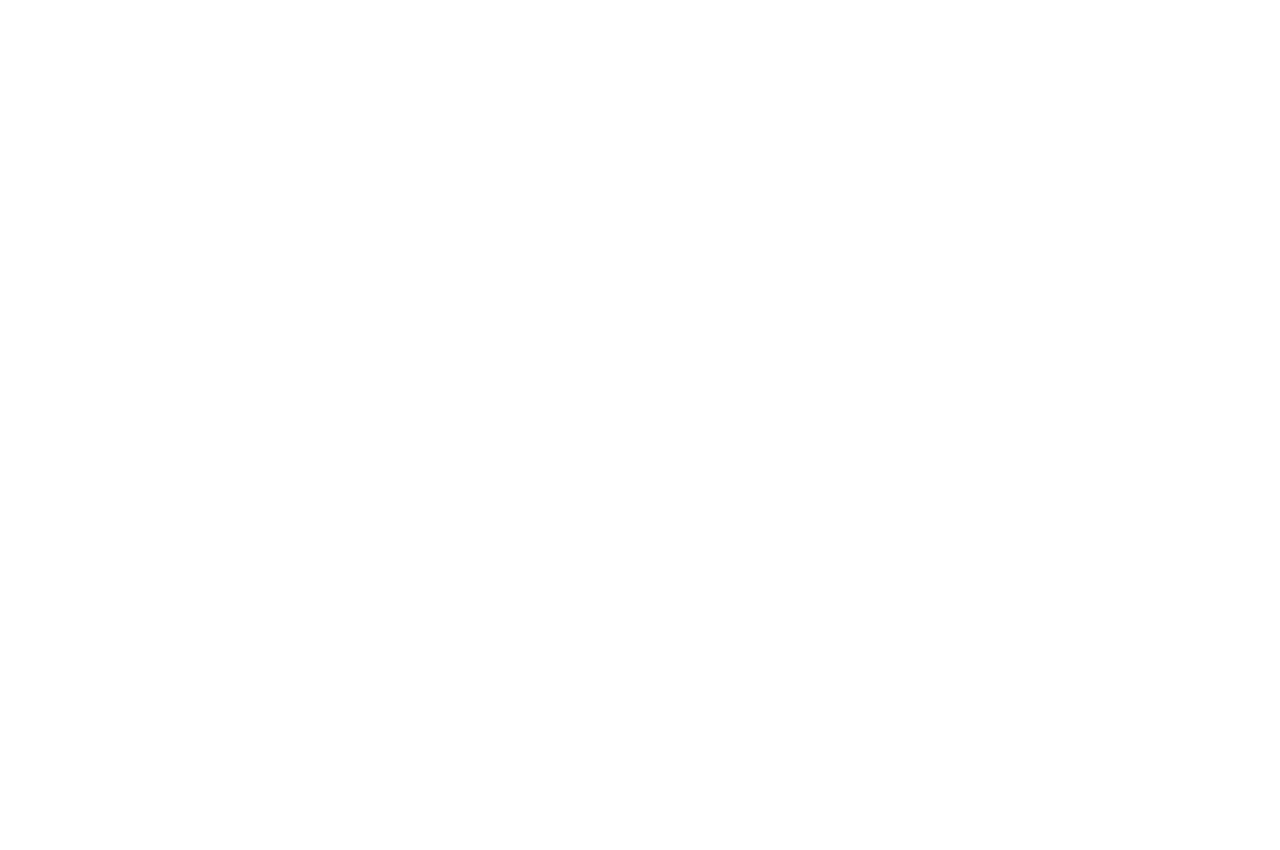
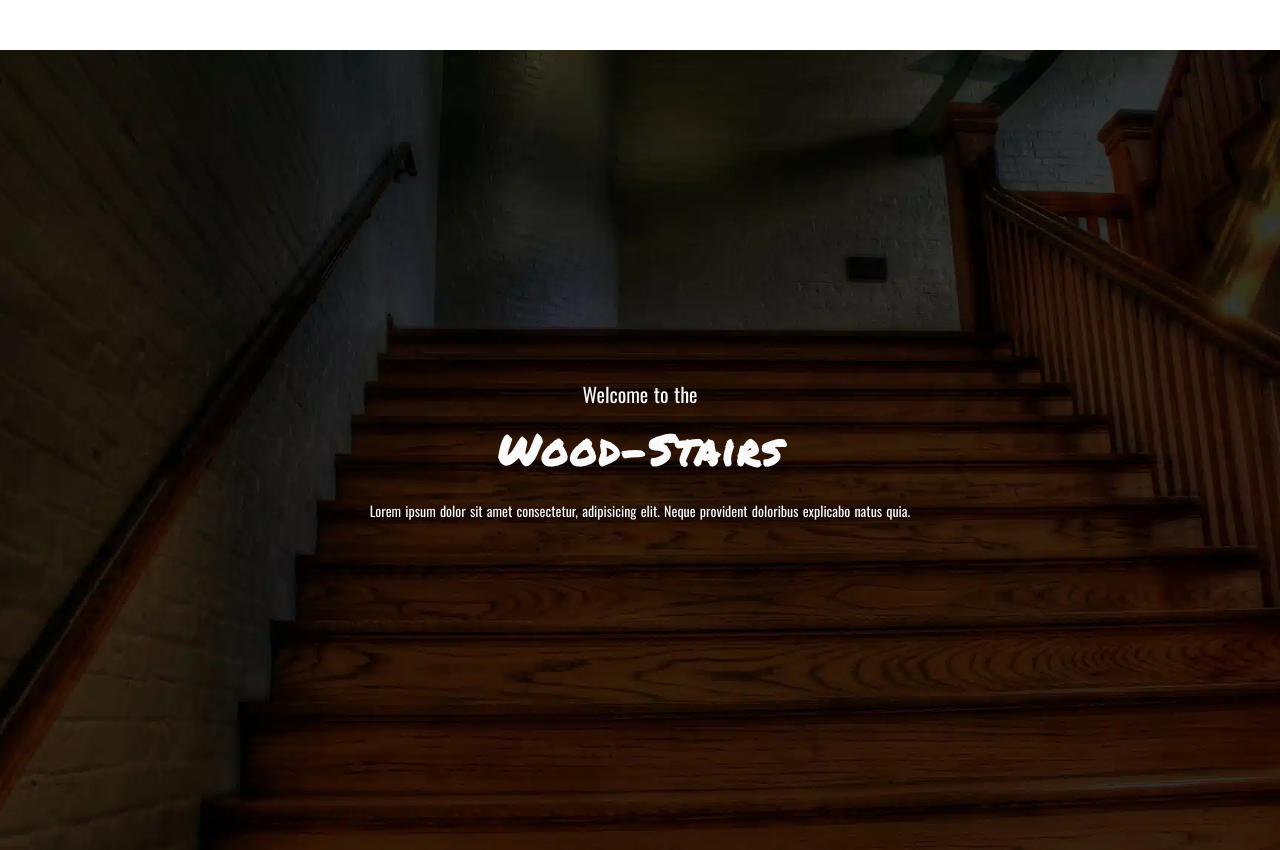
Before and after one commit to SztefkoKamil/wood-stairs, a Nuxt app: page / in a window 1280 px wide. Before the commit the page ends 800 px from the top, so only its background shows below. Built offline with nearby package versions, Linux system fonts and the light colour scheme; a web font is replaced by a local one.

Commit message:
Add Hero content
Background image added.
Texts added.
Styles added.

```diff
--- a/components/Hero.vue
+++ b/components/Hero.vue
@@ -1,3 +1,49 @@
 <template>
-  <div></div>
+  <div class="hero-container">
+    <div class="title-container">
+      <span>Welcome to the</span>
+      <h1>Wood-Stairs</h1>
+      <p>
+        Lorem ipsum dolor sit amet consectetur, adipisicing elit. Neque
+        provident doloribus explicabo natus quia.
+      </p>
+    </div>
+  </div>
 </template>
+
+<style lang="scss">
+.hero-container {
+  background: url('../assets/images/hero-bg.webp') center center;
+  background-size: cover;
+  display: flex;
+  align-items: center;
+  justify-content: center;
+  height: 120vw;
+  max-height: 100vh;
+  margin: 50px 0 0;
+}
+
+.title-container {
+  width: 80vw;
+
+  span {
+    text-align: center;
+    display: block;
+    font-size: 20px;
+    padding: 0 0 10px;
+  }
+
+  h1 {
+    text-align: center;
+    font-size: 42px;
+    font-family: 'Permanent Marker';
+    letter-spacing: 2px;
+  }
+
+  p {
+    text-align: center;
+    font-size: 14px;
+    padding: 20px 15px 0;
+  }
+}
+</style>
```
